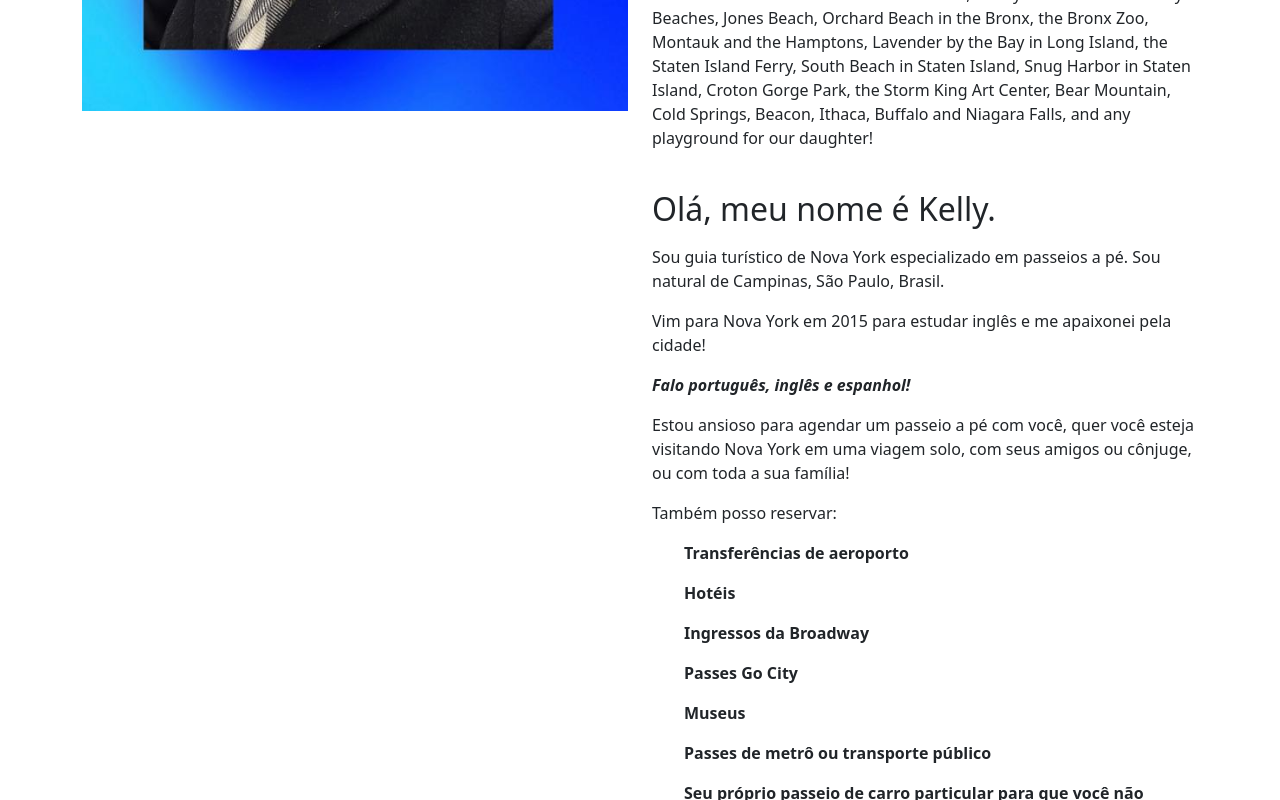
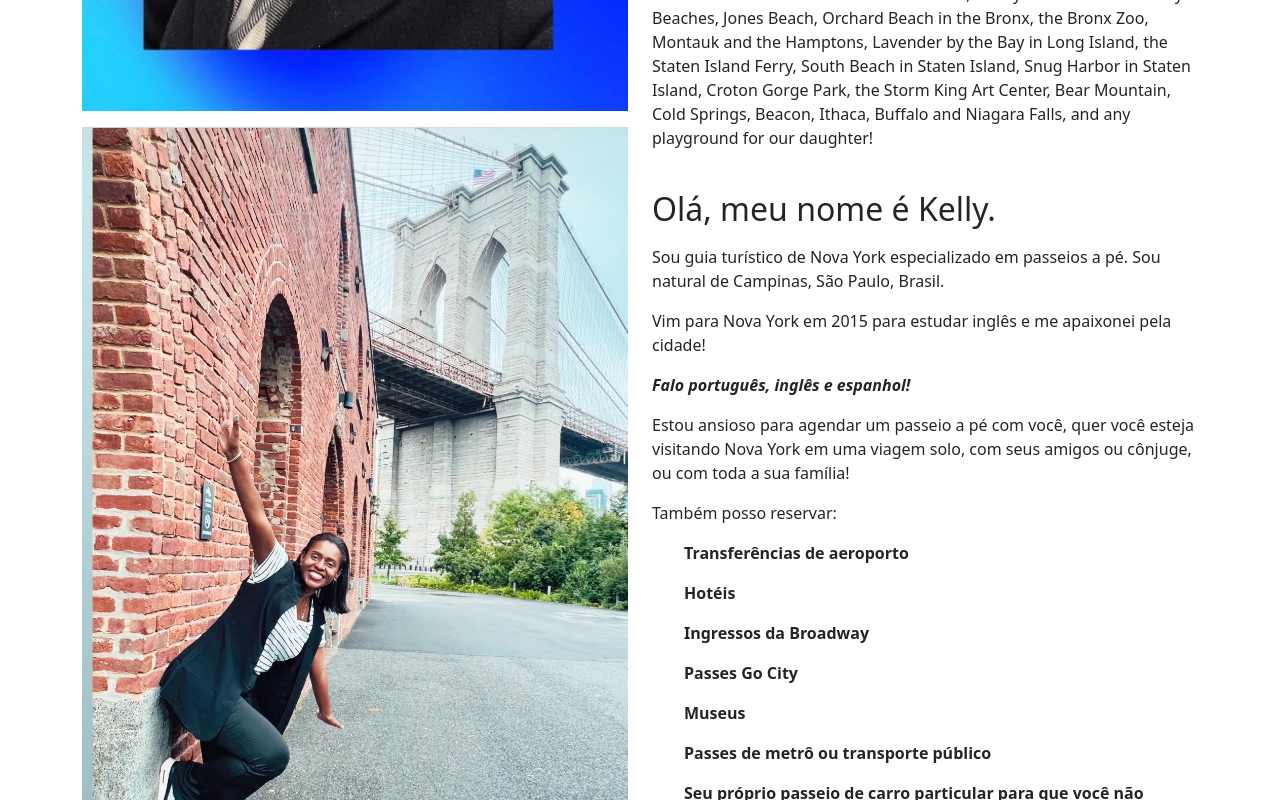
Before and after one commit to nater9ster/kellytours-app, a React (Create React App) app: page /about in a window 1280 px wide. Shown: the part 880-1680 px from the top of the page. Built offline with nearby package versions, Linux system fonts and the light colour scheme.

Commit message:
About Me changes

```diff
--- a/src/components/AboutMe.js
+++ b/src/components/AboutMe.js
@@ -12,7 +12,9 @@ const AboutMe = () => {
                         <div className="row">
                             <div className="col-lg-6">
                                 <img src="./HudsonYards.JPG" alt="In front of Hudson Yards" className="img-fluid profile-image" />
+                                <img src="./Bridge1.JPG" alt="Brooklyn Bridge" className="img-fluid profile-image mx-auto d-block my-3" />
                             </div>
+
                             <div className="col-lg-6">
                                 <p><h2>Hi, I'm Kelly.</h2></p>
                                 <p>I'm a New York City tour guide specializing in walking tours. I'm originally from Campinas, Sao Paulo, Brazil.</p>
@@ -67,6 +69,7 @@ const AboutMe = () => {
                             </div>
                         </div>
                     </div>
+
                 </section>
             </div>
 
```
